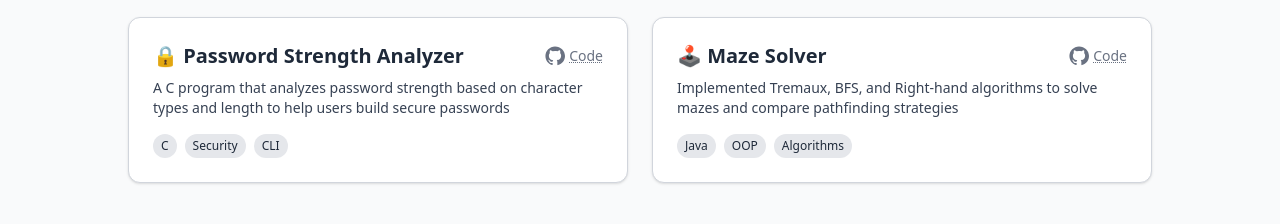
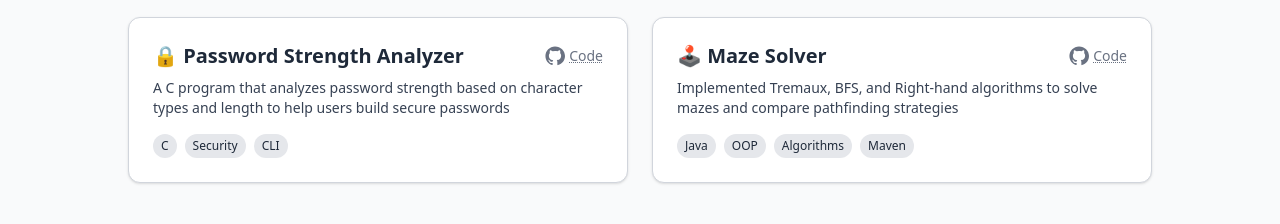
Before and after one commit to cenesdeveloper/portfolio, a Next.js app: page / in a window 1280 px wide. Shown: the part 3140-3364 px from the top of the page. Built offline with nearby package versions, Linux system fonts and the light colour scheme.

Commit message:
Added a skill to projects

```diff
--- a/app/components/Projects.tsx
+++ b/app/components/Projects.tsx
@@ -46,7 +46,7 @@ export default function Projects() {
           title="🕹️ Maze Solver"
           desc="Implemented Tremaux, BFS, and Right-hand algorithms to solve mazes and compare pathfinding strategies"
           github="https://github.com/cenesdeveloper/Maze-Solver"
-          skills={["Java", "OOP", "Algorithms"]}
+          skills={["Java", "OOP", "Algorithms", "Maven"]}
         />
       </div>
     </section>
```
